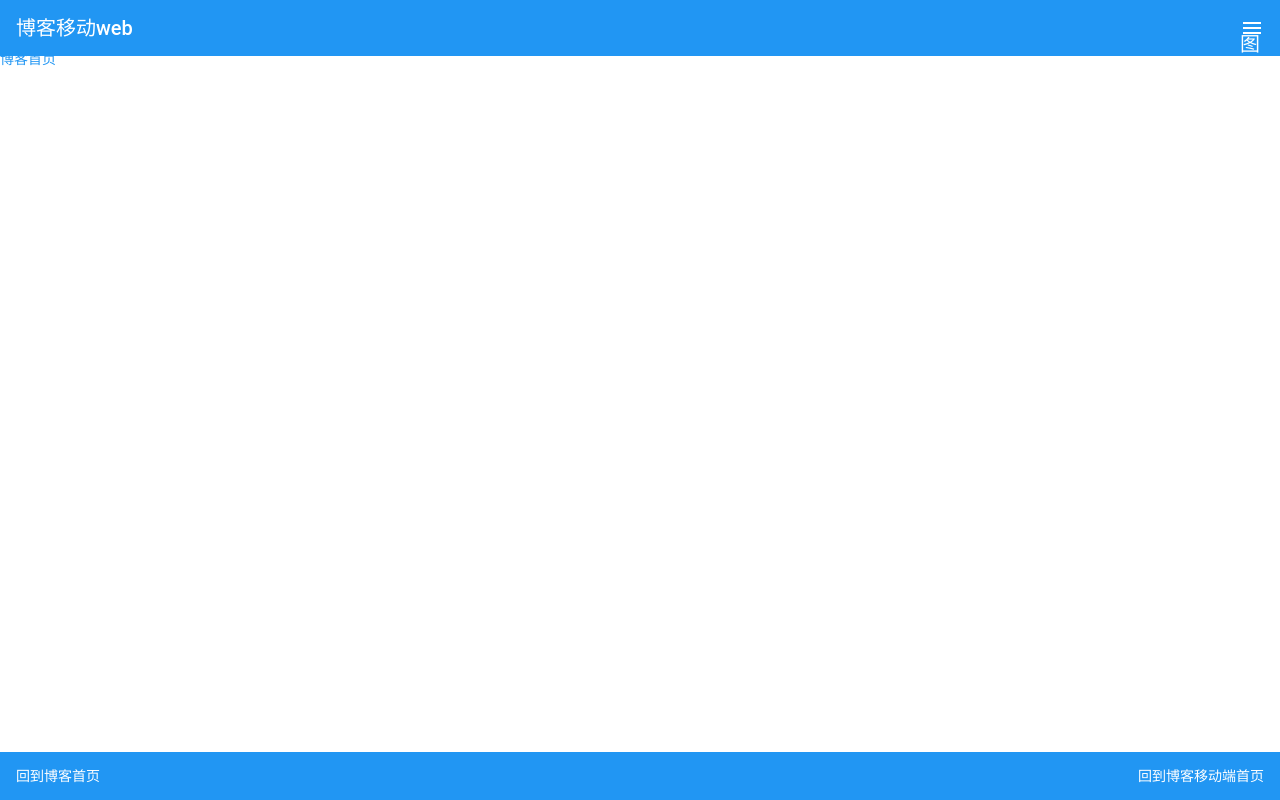
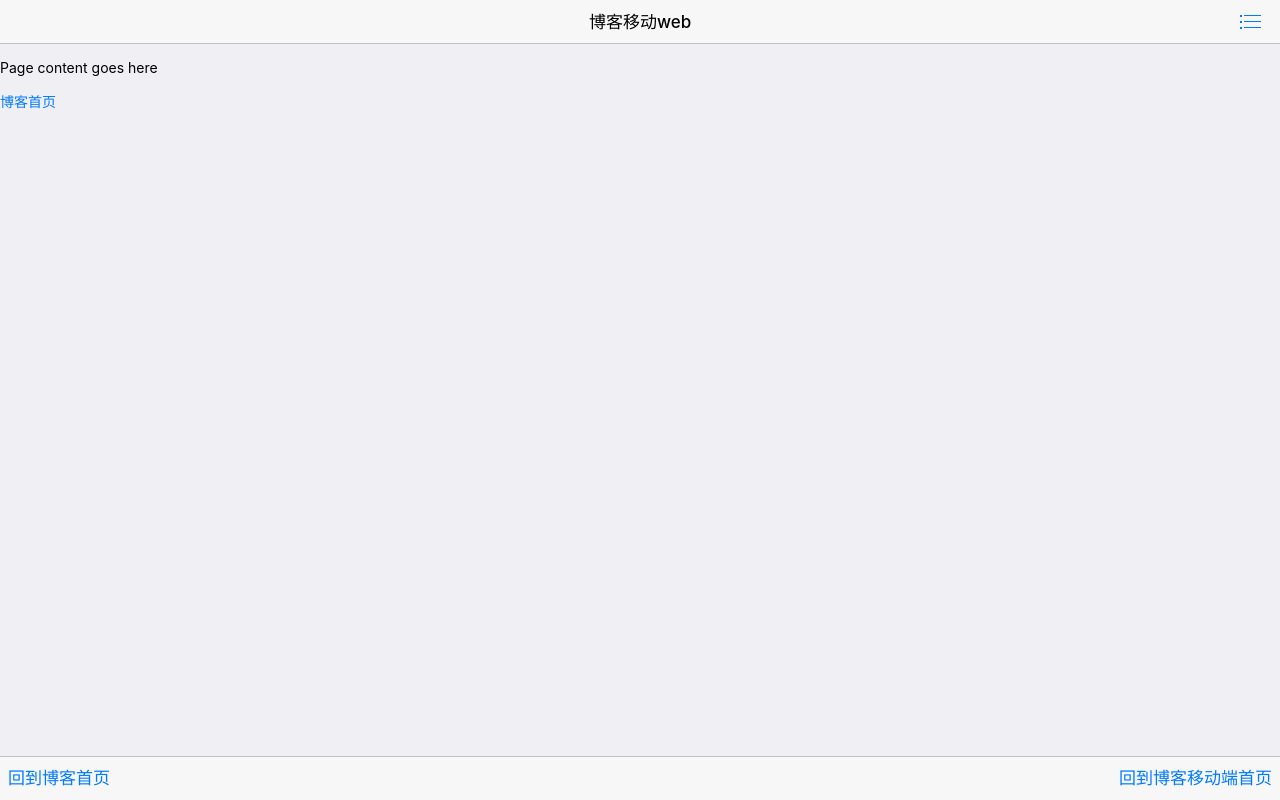
Before and after one commit to GENERALTUNE/GENERALTUNE.github.io, a website: page mobile/html/framework7demo.html in a window 1280 px wide. Drawn offline with Linux system fonts and the light colour scheme.

Commit message:
提交代码

```diff
--- a/mobile/html/framework7demo.html
+++ b/mobile/html/framework7demo.html
@@ -9,9 +9,9 @@
     <!-- Your app title -->
     <title>My App</title>
     <!-- Path to Framework7 iOS CSS theme styles-->
-    <link rel="stylesheet" href="../css/framework7.material.min.css">
-    <!-- Path to Framework7 material related color styles -->
-    <link rel="stylesheet" href="../css/framework7.material.colors.min.css">
+    <link rel="stylesheet" href="../css/framework7.ios.min.css">
+    <!-- Path to Framework7 ios related color styles -->
+    <link rel="stylesheet" href="../css/framework7.ios.colors.min.css">
     <!-- Path to your custom app styles-->
     <link rel="stylesheet" href="../css/my-app.css">
   </head>
@@ -40,7 +40,7 @@
                 Right link contains only icon - additional "icon-only" class
                 Additional "open-panel" class tells app to open panel when we click on this link
               -->
-              <a href="#" class="link icon-only open-panel"><i class="icon icon-bars">图标</i></a>
+              <a href="#" class="link icon-only open-panel"><i class="icon icon-bars"></i></a>
             </div>
           </div>
         </div>
```
